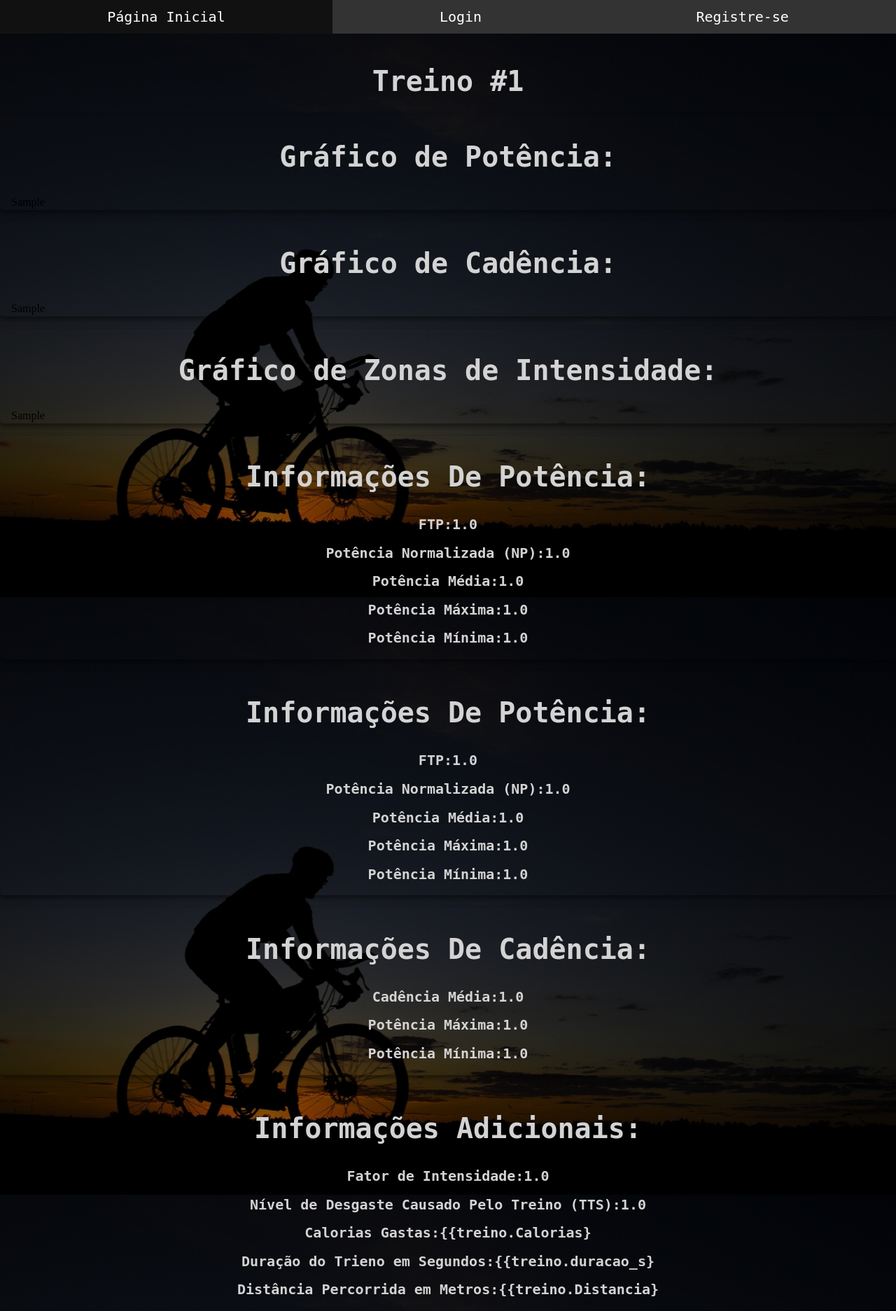
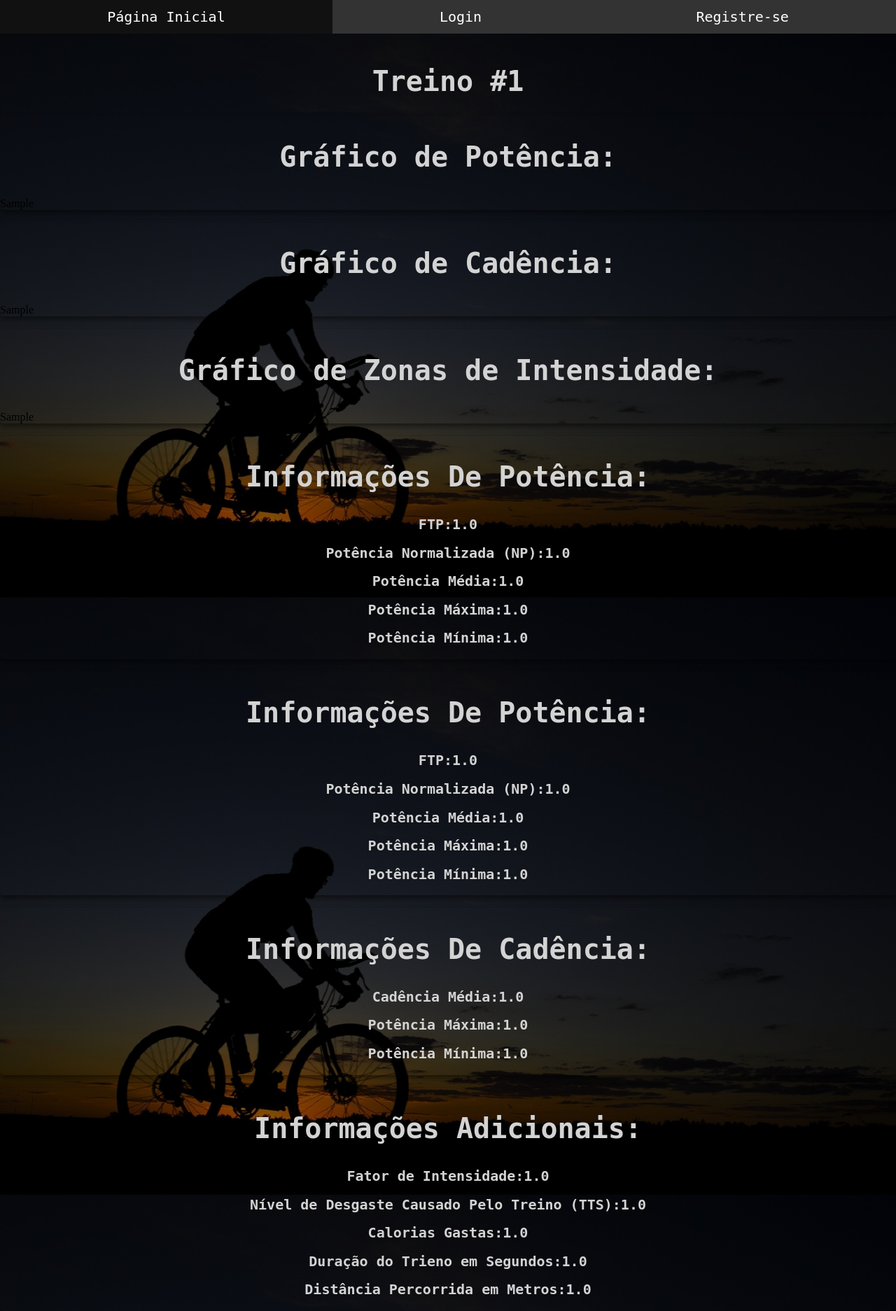
Before and after one commit to fhzfps/Ciclismo, a Django app: template Display/templates/visualizar_treino.html in a window 1280 px wide. Shown: the whole page at 70% size. Run offline with Django 4.2, Linux system fonts and the light colour scheme; the template is opened without the code that fills it: values that come from a table or form of the project are taken from there, others are empty; tables that the repository leaves empty hold one stand-in row (values such as "Sample post").

Commit message:
'vizfix'

```diff
--- a/Display/templates/visualizar_treino.html
+++ b/Display/templates/visualizar_treino.html
@@ -11,22 +11,22 @@
         <div class='card'>
           <div class='container'>
             <h1>Gráfico de Potência:</h1>
-            {{treino.GraficoPot}}
           </div>
+          {{treino.GraficoPot|safe}}
         </div>
         <br>
         <div class='card'>
           <div class='container'>
             <h1>Gráfico de Cadência:</h1>
-            {{treino.GraficoCad}}
           </div>
+          {{treino.GraficoCad|safe}}
         </div>
         <br>
         <div class='card'>
           <div class='container'>
             <h1>Gráfico de Zonas de Intensidade:</h1>
-            {{treino.GraficoZonas}}
           </div>
+        {{treino.GraficoZonas|safe}}
         </div>
         <br>
         <div class='card'>
@@ -65,9 +65,9 @@
             <h1>Informações Adicionais:</h1>
             <h2>Fator de Intensidade:{{treino.IF}}</h2>
             <h2>Nível de Desgaste Causado Pelo Treino (TTS):{{treino.TTS}}</h2>
-            <h2>Calorias Gastas:{{treino.Calorias}</h2>
-            <h2>Duração do Trieno em Segundos:{{treino.duracao_s}</h2>
-            <h2>Distância Percorrida em Metros:{{treino.Distancia}</h2>
+            <h2>Calorias Gastas:{{treino.Calorias}}</h2>
+            <h2>Duração do Trieno em Segundos:{{treino.duracao_s}}</h2>
+            <h2>Distância Percorrida em Metros:{{treino.Distancia}}</h2>
           </div>
         </div>
       </section>
```
